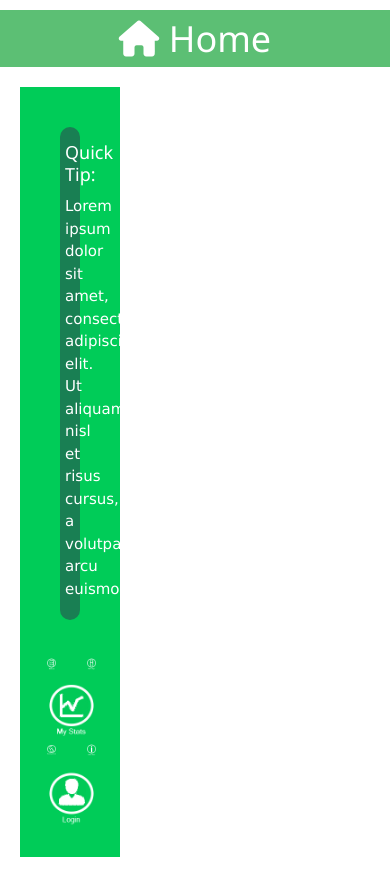
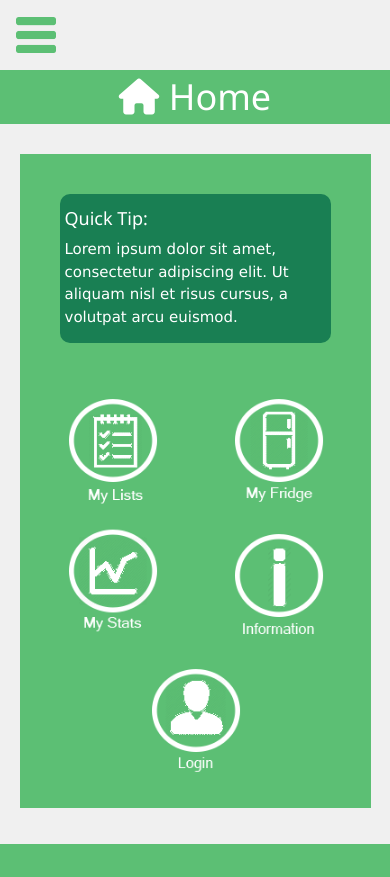
Before and after one commit to jmkim2392/jmkim2392.github.io, a PHP site: page / in a window 390 px wide. After the commit the page ends 844 px from the top, so only its background shows below. Run offline with PHP 8.4, Linux system fonts and the light colour scheme; some libraries are stand-ins or nearby versions.

Commit message:
update test

```diff
--- a/index.html
+++ b/index.html
@@ -10,9 +10,70 @@
     <link rel="stylesheet" href="https://www.w3schools.com/w3css/3/w3.css">
     <link href="style/base.css" rel="stylesheet" type="text/css">
     <meta charset="utf-8">
+    <meta name="viewport" content="width=device-width, initial-scale=1">
 </head>
 <body>
-<nav>
+
+<!-- Slideout menu -->
+
+<nav id="menu">
+    <header>
+        <ul class="menuVertical">
+            <div class="menuLinks"><a href="index.html">
+                <li><img class="menuIcon" src="images/Icon%20Assets/menuHome.png">
+                    <span class="menuPageNames">Home</span>
+                </li>
+            </a>
+            </div>
+            <hr>
+            <div class="menuLinks"><a href="lists.html">
+                <li><img class="menuIcon" src="images/Icon%20Assets/menuList.png">
+                    <span class="menuPageNames">My List</span>
+                </li>
+            </a>
+            </div>
+            <hr>
+            <div class="menuLinks"><a href="fridge.html">
+                <li><img class="menuIcon" id="fridgeIcon" src="images/Icon%20Assets/menuFridge.png">
+                    <span class="menuPageNames">My Fridge</span>
+                </li>
+            </a>
+            </div>
+            <hr>
+            <div class="menuLinks"><a href="stats.html">
+                <li><img class="menuIcon" id="statsIcon" src="images/Icon%20Assets/menuStats.png">
+                    <span class="menuPageNames">Reports</span>
+                </li>
+            </a>
+            </div>
+            <hr>
+            <div class="menuLinks"><a href="info.html">
+                <li><img class="menuIcon" id="infoIcon" src="images/Icon%20Assets/menuInfo.png">
+                    <span class="menuPageNames">Info & Tips</span>
+                </li>
+            </a>
+            </div>
+            <hr>
+            <div class="menuLinks"><a href="login.html">
+                <li><img class="menuIcon" id="loginIcon" src="images/Icon%20Assets/menuLogin.png">
+                    <span class="menuPageNames">Login</span>
+                </li>
+            </a>
+            </div>
+            <hr>
+        </ul>
+
+    </header>
+</nav>
+
+<!-- main page content area -->
+<main id="panel">
+    <header>
+        <div class="topNav">
+            <button class="toggle-button"><img src="images/Icon%20Assets/topMenu.png"></button>
+        </div>
+    </header>
+<nav class="title">
     <h1 id="navTitle"><i class="fa fa-home" aria-hidden="true"></i> Home</h1>
 </nav>
 <div class="container center" id="container">
@@ -24,29 +85,25 @@
     </div>
 
     <div class="row">
-        <div class="col-sm-4 col"><a class="hvr-grow" href="lists.html"><img class="icon" src="images/list.png"></a>
+        <div class="col-xs-6 col-sm-4 col"><a class="hvr-grow" href="lists.html"><img class="icon" src="images/list.png"></a>
         </div>
 
-        <div class="col-sm-4 col"><a class="hvr-grow" href="fridge.html"><img class="icon" src="images/fridge.png"></a>
+        <div class="col-xs-6 col-sm-4 col"><a class="hvr-grow" href="fridge.html"><img class="icon" src="images/fridge.png"></a>
         </div>
 
-        <div class="col-sm-4 col"><a href="stats.html" class="hvr-grow"><img class="icon" src="images/stats2.png"></a>
+        <div class="col-xs-6 col-sm-4 col"><a href="stats.html" class="hvr-grow"><img class="icon" src="images/stats2.png"></a>
         </div>
 
-    </div>
-
-
-    <div class="row">
-        <div class="col-sm-4 col"><a class="hvr-grow" href="#"><img class="icon" src="images/expir.png"></a></div>
-
-        <div class="col-sm-4 col"><a class="hvr-grow" href="info.html"><img class="icon" src="images/info.png"></a>
+        <div class="col-xs-6 col-sm-6 col"><a class="hvr-grow" href="info.html"><img class="icon" src="images/info.png"></a>
         </div>
 
-        <div class="col-sm-4 col"><a href="login.html" class="hvr-grow"><img class="icon" src="images/login.png"></a>
+        <div class="col-xs-12 col-sm-6 col"><a href="login.html" class="hvr-grow"><img class="icon" src="images/login.png"></a>
         </div>
 
     </div>
 </div>
+</main>
+</body>
 
 
 <!-- jQuery library -->
@@ -79,3 +136,18 @@
         $('[data-toggle="popover"]').popover()
     })
 </script>
+
+
+<!-- slideout menu component -->
+<script src="dist/slideout.min.js"></script>
+<script>
+    var slideout = new Slideout({
+        'panel': document.getElementById('panel'),
+        'menu': document.getElementById('menu'),
+        'padding': 300,
+        'tolerance': 70
+    });
+    document.querySelector('.toggle-button').addEventListener('click', function () {
+        slideout.toggle();
+    });
+</script>
--- a/style/base.css
+++ b/style/base.css
@@ -13,8 +13,13 @@ body {
 nav {
     background-color: #5CBF74;
 
+
 }
-
+.title {
+    position: relative;
+    background-color: #5CBF74;
+    top: -10px;
+}
 #navTitle {
     color: white;
     padding: 7px;
@@ -29,7 +34,8 @@ nav {
 
 #container {
     margin: 20px;
-    background-color: #00CC58;
+
+    background-color: #5CBF74;
     max-width: 100%;
     padding: 10px 10px 30px;
 
@@ -76,6 +82,9 @@ nav {
 /* Index Styles */
 #panel {
     background-color: #f0f0f0;
+
+    height:100vh;
+
 }
 
 /** Lists **/
@@ -241,8 +250,8 @@ li {
     background-image: -ms-linear-gradient(left, #5CBF74, #f0f0f0, #5CBF74);
     background-image: -o-linear-gradient(left, #5CBF74, #f0f0f0, #5CBF74);
     position: relative;
-    left: -50px;
-    width: 356px;
+    left: -40px;
+    width: 300px;
 }
 
 .menuLinks {
@@ -255,9 +264,10 @@ li {
 }
 
 .topNav img {
-    width: 50px;
+    width: 40px;
     position: relative;
-    top: 15px;
+
+    top: 16px;
     left: 10px;
 
 
@@ -288,10 +298,21 @@ li {
 
 @media screen and (min-width: 330px) and (max-width: 500px) {
 
+
     .center {
-        width: 100px;
 
     }
 
+    #panel {
 
+    }
+
+    #container {
+        width:90vw;
+        margin-left: auto;
+        margin-right: auto;
+    }
+    .slideout-menu {
+
+    }
 }
```
